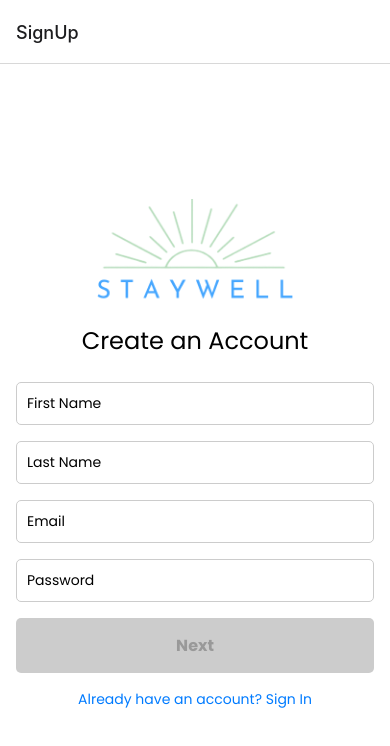
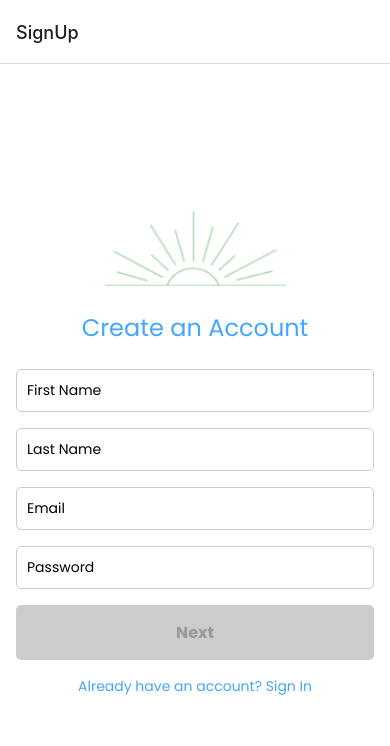
Before and after one commit to danielleellis/StayWell-Medical-Tracker-Application, a React Native app: screen /SignUp in a window 390 px wide. Shown: the top 746 px of the page. Built offline with nearby package versions, Linux system fonts and the light colour scheme.

Commit message:
Changes logo to just the sun, text color, and improves the look of the Signup page.

```diff
--- a/src/components/Button.tsx
+++ b/src/components/Button.tsx
@@ -23,7 +23,7 @@ const Button: React.FC<ButtonProps> = ({ title, onPress, disabled = false }) =>
 
 const styles = StyleSheet.create({
   button: {
-    backgroundColor: '#007bff',
+    backgroundColor: '#45A6FF',
     padding: 15,
     borderRadius: 5,
     alignItems: 'center',
--- a/src/screens/SignUpScreen.tsx
+++ b/src/screens/SignUpScreen.tsx
@@ -41,7 +41,7 @@ const SignUpScreen: React.FC<{ navigation: any }> = ({ navigation }) => {
 
   return (
     <View style={styles.container}>
-      <Image source={require('../../assets/logo.png')} style={styles.logo} />
+      <Image source={require('../../assets/sun.png')} style={styles.logo} />
       <Text style={styles.title}>Create an Account</Text>
       <Input
         placeholder="First Name"
@@ -87,7 +87,7 @@ const styles = StyleSheet.create({
   },
   logo: {
     width: 240,
-    height: 100,
+    height: 75,
     alignSelf: 'center',
     marginBottom: 24,
   },
@@ -95,6 +95,7 @@ const styles = StyleSheet.create({
     fontSize: 24,
     marginBottom: 24,
     textAlign: 'center',
+    color: '#45A6FF',
     fontFamily: 'Poppins-Regular',
   },
   input: {
@@ -103,7 +104,7 @@ const styles = StyleSheet.create({
   signInText: {
     marginTop: 16,
     textAlign: 'center',
-    color: '#007bff',
+    color: '#45A6FF',
     fontFamily: 'Poppins-Regular',
   },
 });
```
Also changed, not shown: assets/sun.png (added).
